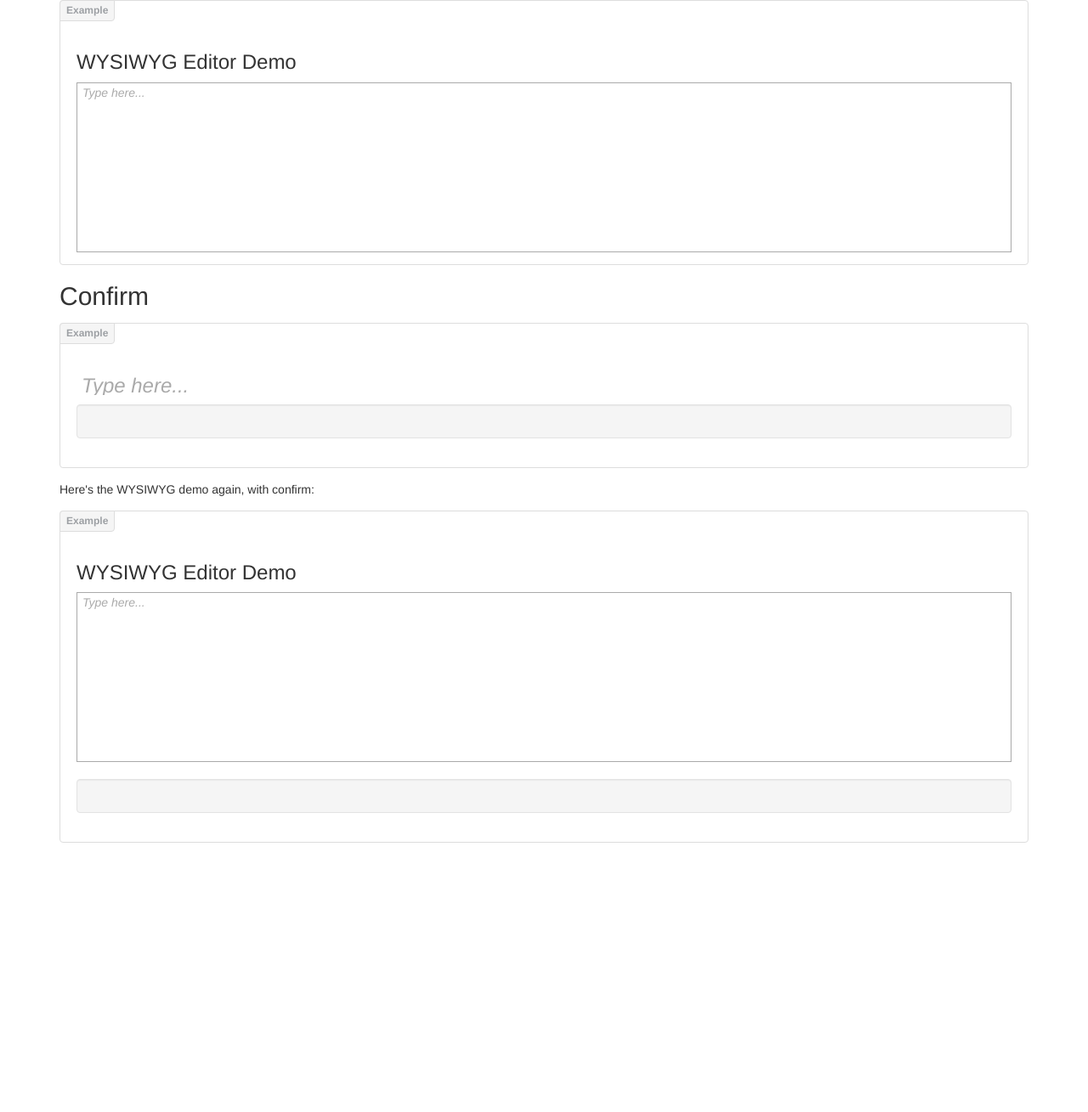
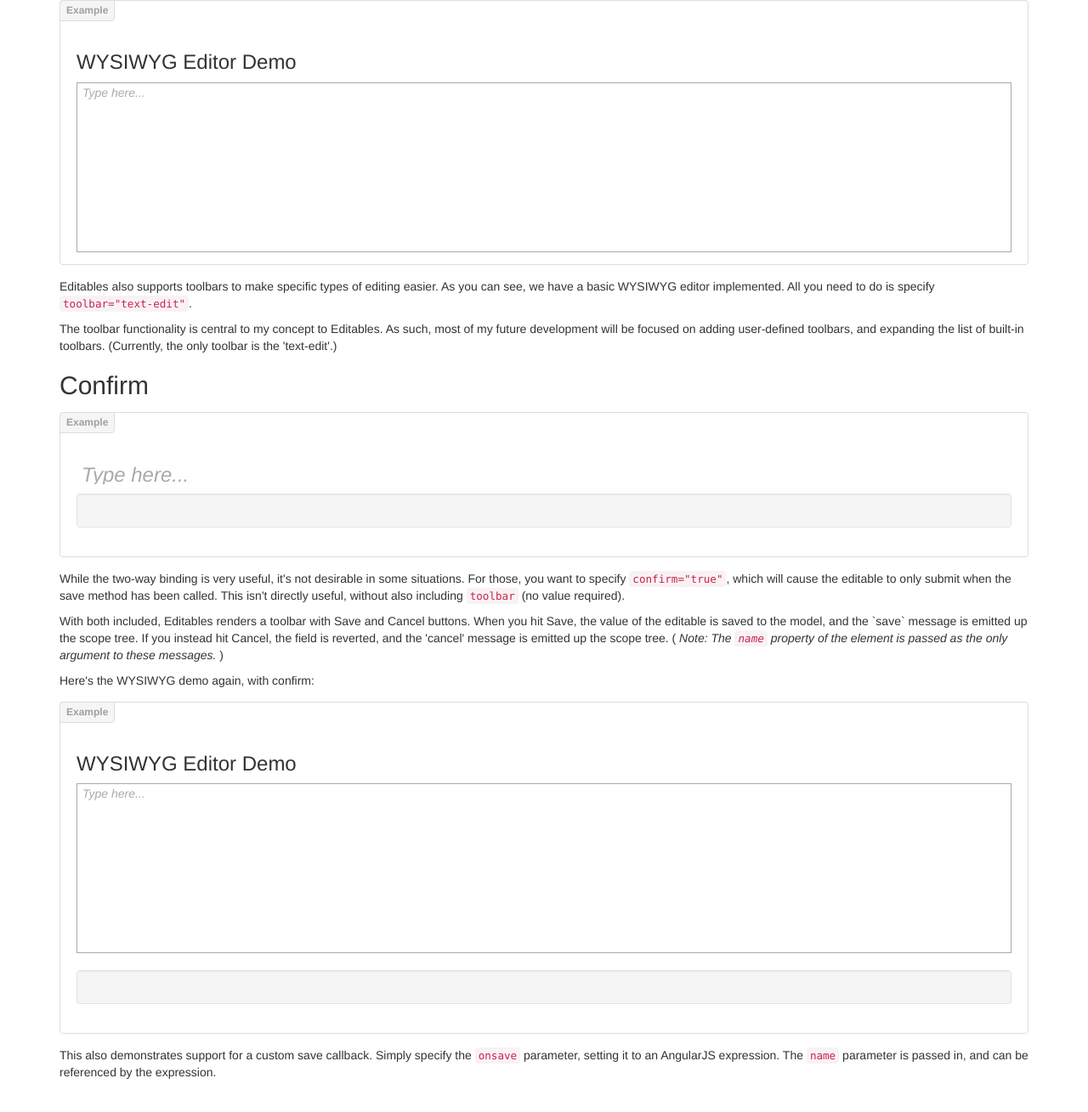
Before and after one commit to Morgul/editables, a website: page demo.html in a window 1280 px wide. Shown: the part 1250-2559 px from the top of the page at 85% size. Before the commit the page ends 2297 px from the top, so only its background shows below. Drawn offline with nearby package versions, Linux system fonts and the light colour scheme; some packages are replaced by stand-ins of ours; some icons are missing.

Commit message:
Updated demo page.

```diff
--- a/demo.html
+++ b/demo.html
@@ -129,6 +129,15 @@
                 <h3>WYSIWYG Editor Demo</h3>
                 <div style="min-height: 200px; border: 1px solid #aaa;" editable="tbars" toolbar="text-edit">Type here...</div>
             </div>
+            <p>
+                Editables also supports toolbars to make specific types of editing easier. As you can see, we have a basic
+                WYSIWYG editor implemented. All you need to do is specify <code>toolbar="text-edit"</code>.
+            </p>
+            <p>
+                The toolbar functionality is central to my concept to Editables. As such, most of my future development
+                will be focused on adding user-defined toolbars, and expanding the list of built-in toolbars. (Currently,
+                the only toolbar is the 'text-edit'.)
+            </p>
 
             <h2>Confirm</h2>
             <div class="example">
@@ -137,6 +146,20 @@
                     {{ cfirm }}
                 </div>
             </div>
+            <p>
+                While the two-way binding is very useful, it's not desirable in some situations. For those, you want to
+                specify <code>confirm="true"</code>, which will cause the editable to only submit when the save method
+                has been called. This isn't directly useful, without also including <code>toolbar</code> (no value
+                required).
+            </p>
+
+            <p>
+                With both included, Editables renders a toolbar with Save and Cancel buttons. When you hit Save, the
+                value of the editable is saved to the model, and the `save` message is emitted up the scope tree. If you
+                instead hit Cancel, the field is reverted, and the 'cancel' message is emitted up the scope tree. (<i>
+                Note: The <code>name</code> property of the element is passed as the only argument to these messages.
+                </i>)
+            </p>
 
             <p>
                 Here's the WYSIWYG demo again, with confirm:
@@ -150,6 +173,11 @@
                     <div ng-repeat="msg in msgs track by $id($index)">{{ msg }}</div>
                 </div>
             </div>
+            <p>
+                This also demonstrates support for a custom save callback. Simply specify the <code>onsave</code> parameter,
+                setting it to an AngularJS expression. The <code>name</code> parameter is passed in, and can be referenced
+                by the expression.
+            </p>
         </div>
 
         <!-- I like space at the end of my page, and am also lazy. -->
```
